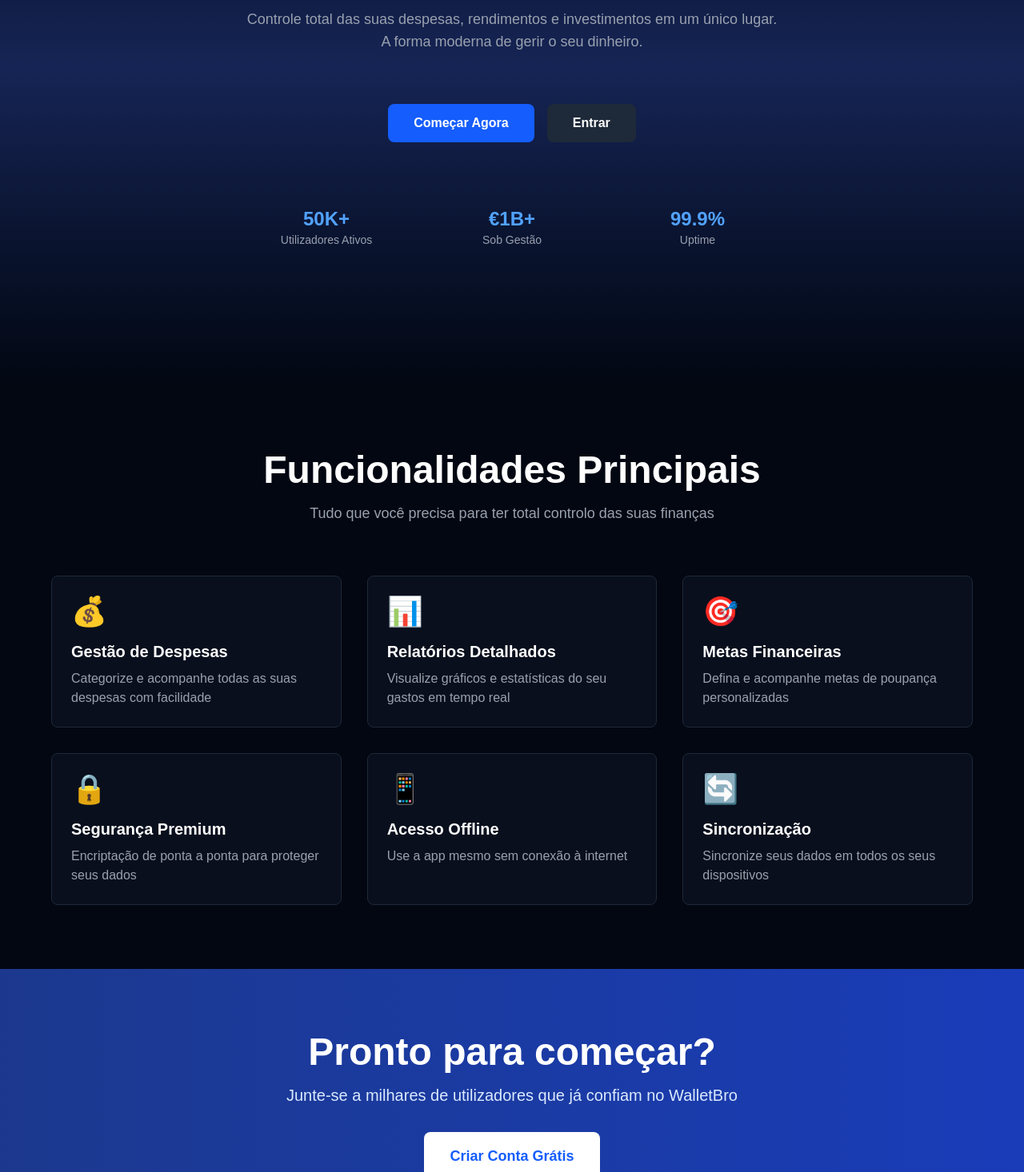
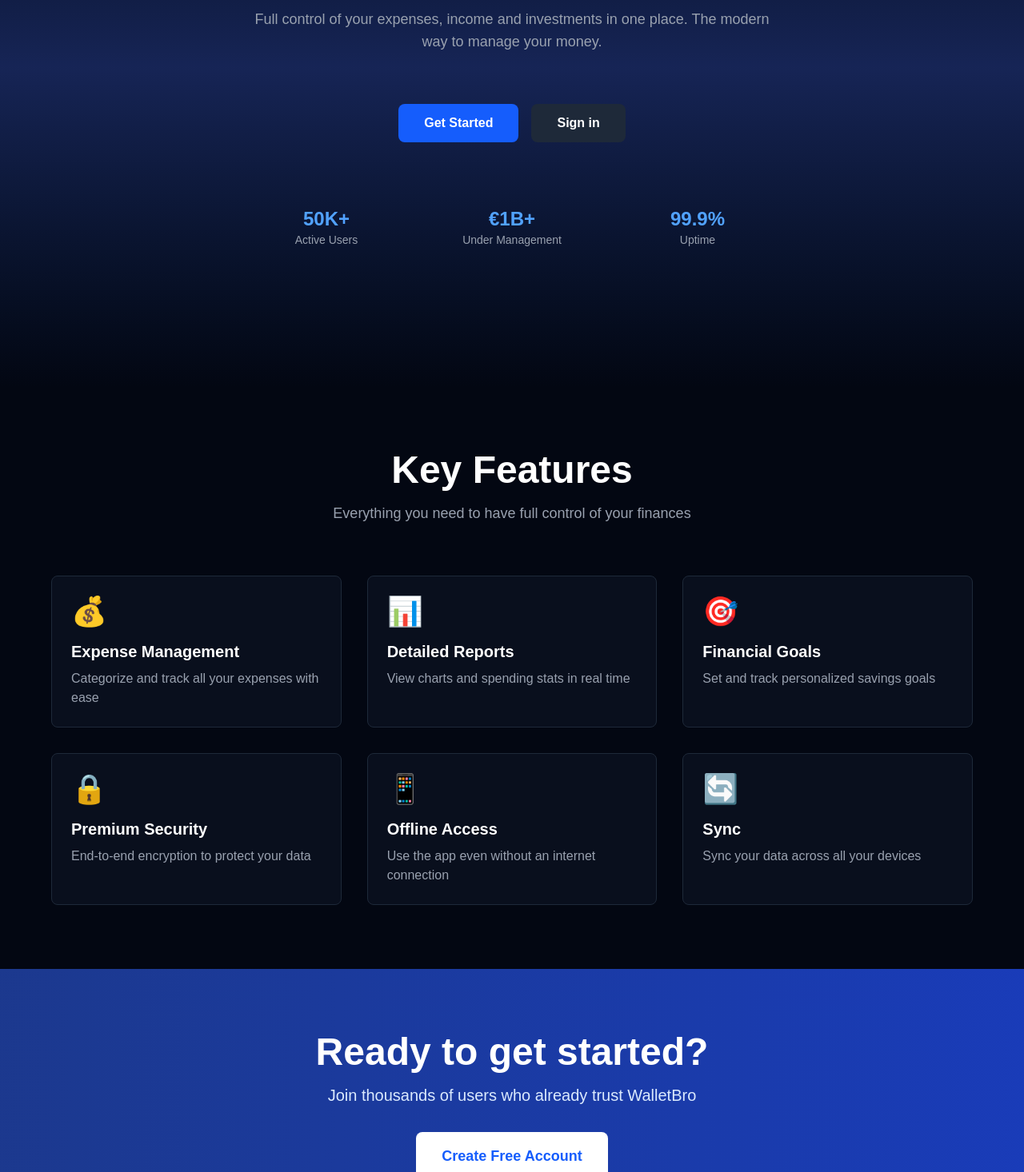
Before and after one commit to whaiiz/WalletBro, a Next.js app: page / in a window 1280 px wide. Shown: the part 380-1846 px from the top of the page at 80% size. Built offline with nearby package versions, Linux system fonts and the light colour scheme.

Commit message:
Translating components to english

```diff
--- a/app/components/landing/CTASection.tsx
+++ b/app/components/landing/CTASection.tsx
@@ -8,10 +8,10 @@ export function CTASection() {
       <div className="max-w-4xl mx-auto text-center space-y-8">
         <div>
           <h2 className="text-4xl md:text-5xl font-bold text-white mb-4">
-            Pronto para começar?
+            Ready to get started?
           </h2>
           <p className="text-xl text-blue-100">
-            Junte-se a milhares de utilizadores que já confiam no WalletBro
+            Join thousands of users who already trust WalletBro
           </p>
         </div>
 
@@ -19,11 +19,11 @@ export function CTASection() {
           href="/signup"
           className="inline-block px-8 py-4 bg-white text-blue-600 font-bold rounded-lg hover:bg-gray-100 transition-colors text-lg"
         >
-          Criar Conta Grátis
+          Create Free Account
         </Link>
 
         <p className="text-blue-100 text-sm">
-          Sem cartão de crédito necessário. Acesso imediato a todas as funcionalidades.
+          No credit card required. Immediate access to all features.
         </p>
       </div>
     </section>
--- a/app/components/landing/FeaturesSection.tsx
+++ b/app/components/landing/FeaturesSection.tsx
@@ -4,33 +4,33 @@ export function FeaturesSection() {
   const features = [
     {
       icon: "💰",
-      title: "Gestão de Despesas",
-      description: "Categorize e acompanhe todas as suas despesas com facilidade",
+      title: "Expense Management",
+      description: "Categorize and track all your expenses with ease",
     },
     {
       icon: "📊",
-      title: "Relatórios Detalhados",
-      description: "Visualize gráficos e estatísticas do seu gastos em tempo real",
+      title: "Detailed Reports",
+      description: "View charts and spending stats in real time",
     },
     {
       icon: "🎯",
-      title: "Metas Financeiras",
-      description: "Defina e acompanhe metas de poupança personalizadas",
+      title: "Financial Goals",
+      description: "Set and track personalized savings goals",
     },
     {
       icon: "🔒",
-      title: "Segurança Premium",
-      description: "Encriptação de ponta a ponta para proteger seus dados",
+      title: "Premium Security",
+      description: "End-to-end encryption to protect your data",
     },
     {
       icon: "📱",
-      title: "Acesso Offline",
-      description: "Use a app mesmo sem conexão à internet",
+      title: "Offline Access",
+      description: "Use the app even without an internet connection",
     },
     {
       icon: "🔄",
-      title: "Sincronização",
-      description: "Sincronize seus dados em todos os seus dispositivos",
+      title: "Sync",
+      description: "Sync your data across all your devices",
     },
   ];
 
@@ -39,11 +39,11 @@ export function FeaturesSection() {
       <div className="max-w-6xl mx-auto">
         <div className="text-center mb-16">
           <h2 className="text-4xl md:text-5xl font-bold text-white mb-4">
-            Funcionalidades Principais
-          </h2>
-          <p className="text-gray-400 text-lg">
-            Tudo que você precisa para ter total controlo das suas finanças
-          </p>
+              Key Features
+            </h2>
+            <p className="text-gray-400 text-lg">
+              Everything you need to have full control of your finances
+            </p>
         </div>
 
         <div className="grid grid-cols-1 md:grid-cols-2 lg:grid-cols-3 gap-8">
--- a/app/components/landing/HeroSection.tsx
+++ b/app/components/landing/HeroSection.tsx
@@ -11,13 +11,13 @@ export function HeroSection() {
             WalletBro
           </h1>
           <p className="text-xl md:text-2xl text-gray-300">
-            Gerencie suas finanças de forma simples, segura e inteligente
+            Manage your finances simply, securely, and intelligently
           </p>
         </div>
 
         <p className="text-lg text-gray-400 max-w-2xl mx-auto">
-          Controle total das suas despesas, rendimentos e investimentos em um único lugar.
-          A forma moderna de gerir o seu dinheiro.
+          Full control of your expenses, income and investments in one place.
+          The modern way to manage your money.
         </p>
 
         <div className="flex flex-col md:flex-row gap-4 justify-center pt-8">
@@ -25,24 +25,24 @@ export function HeroSection() {
             href="/signup"
             className="px-8 py-3 bg-blue-600 text-white font-semibold rounded-lg hover:bg-blue-700 transition-colors"
           >
-            Começar Agora
+            Get Started
           </Link>
           <Link
             href="/login"
             className="px-8 py-3 bg-gray-800 text-white font-semibold rounded-lg hover:bg-gray-700 transition-colors"
           >
-            Entrar
+            Sign in
           </Link>
         </div>
 
         <div className="pt-12 grid grid-cols-3 gap-6 text-gray-400 text-sm">
           <div>
             <p className="text-2xl font-bold text-blue-400">50K+</p>
-            <p>Utilizadores Ativos</p>
+            <p>Active Users</p>
           </div>
           <div>
             <p className="text-2xl font-bold text-blue-400">€1B+</p>
-            <p>Sob Gestão</p>
+            <p>Under Management</p>
           </div>
           <div>
             <p className="text-2xl font-bold text-blue-400">99.9%</p>
```
